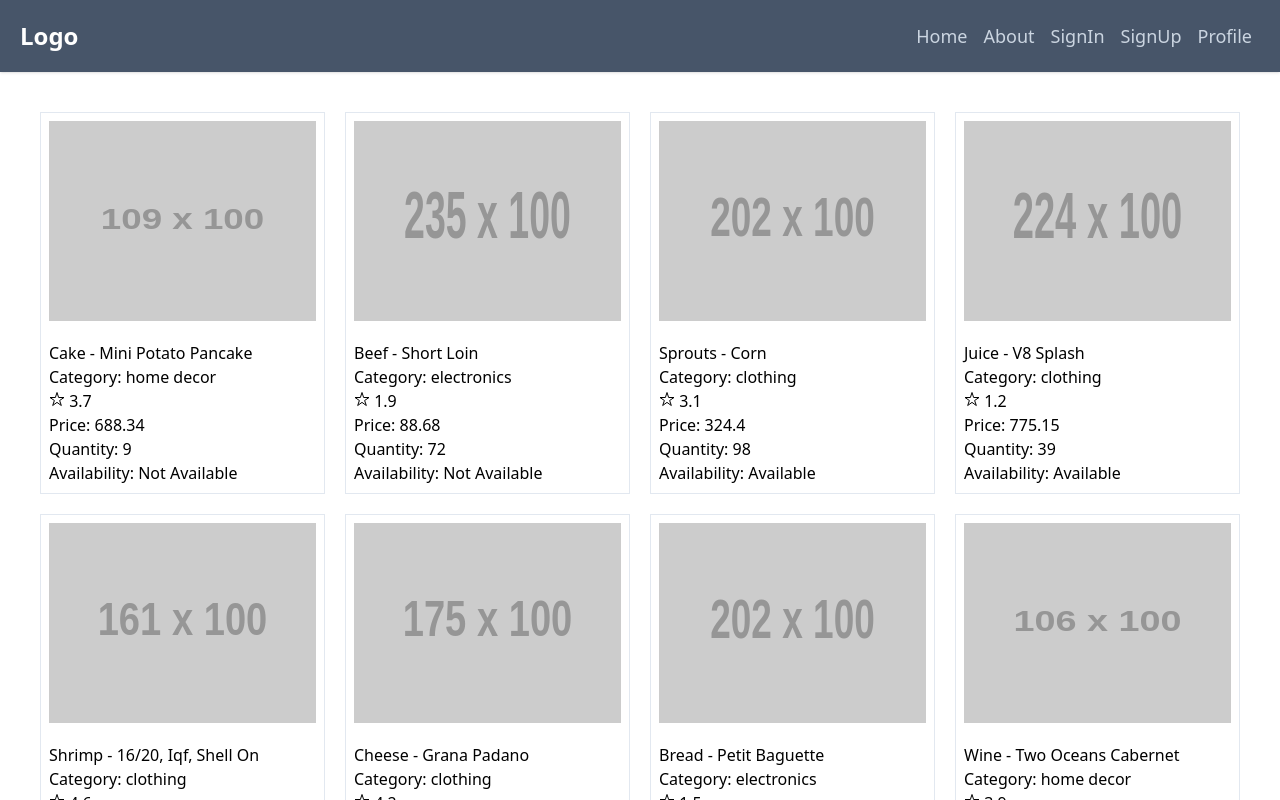
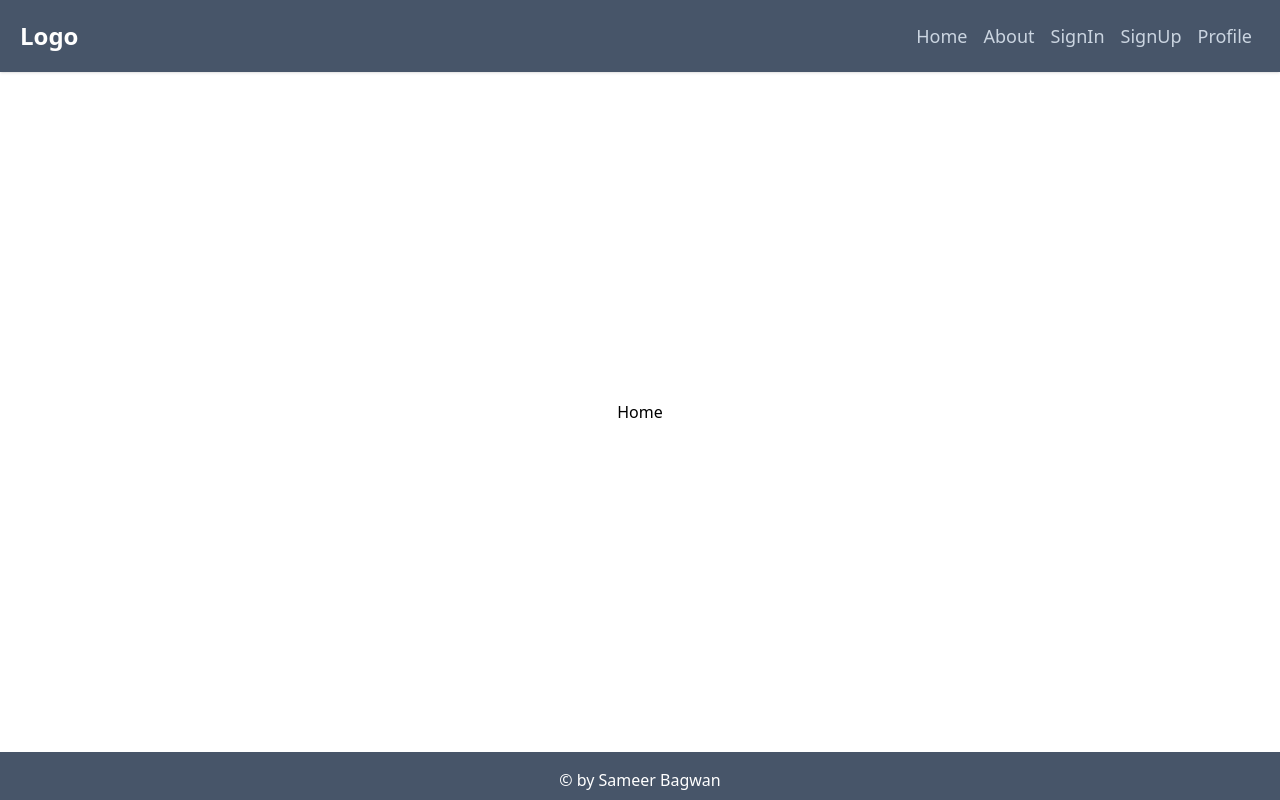
Before and after one commit to samcasmmm/best-auth-mern, a React (Vite) app in the folder views/: page / in a window 1280 px wide. Shown: the top 800 px of the page. Built offline with nearby package versions, Linux system fonts and the light colour scheme.

Commit message:
user login

```diff
--- a/views/src/pages/Home.jsx
+++ b/views/src/pages/Home.jsx
@@ -1,11 +1,22 @@
 import Card from '../components/Card';
 import { ProductsData } from './../data/ProductData';
+import { useSelector } from 'react-redux';
+import { selectUserInfo } from '../app/features/auth/authSlice';
 const Home = () => {
+  const userInfo = useSelector(selectUserInfo);
+  if (!userInfo) {
+    return (
+      <div div className='flex items-center justify-center min-h-[85vh]'>
+        Home
+      </div>
+    );
+  }
   return (
     <div className='flex items-center justify-center min-h-[85vh]'>
       <div className='flex items-center justify-center'>
         <div className='grid gap-5 2xl:grid-cols-5 xl:grid-cols-4 lg:grid-cols-3 sm:grid-cols-2  xs:grid-cols-1 m-10'>
-          {ProductsData.map((product) => (
+          {userInfo &&
+            ProductsData.map((product) => (
               <Card
                 key={product.product_id}
                 product_id={product.product_id}
```
Lines whose indentation alone changed are shown as unchanged.
